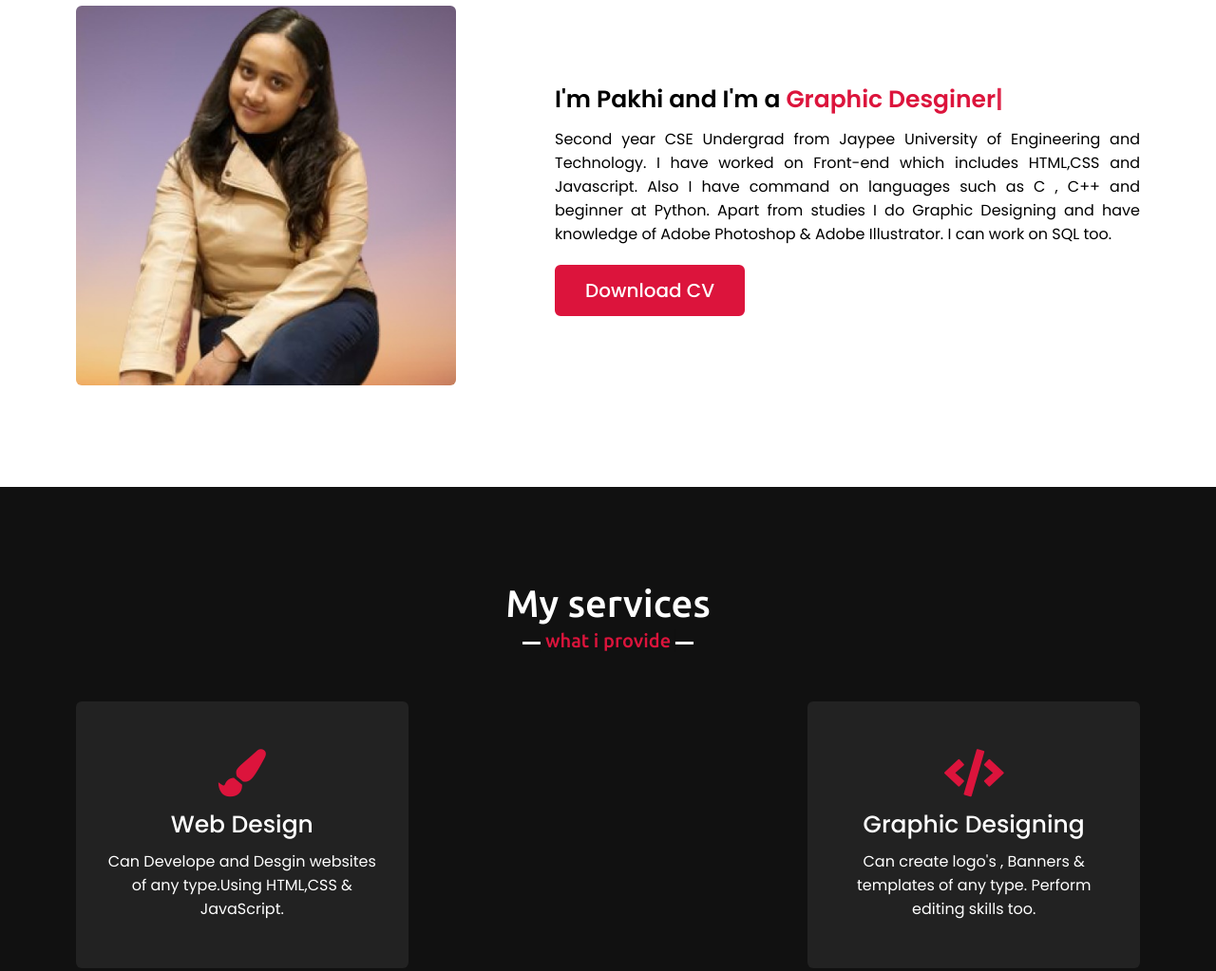
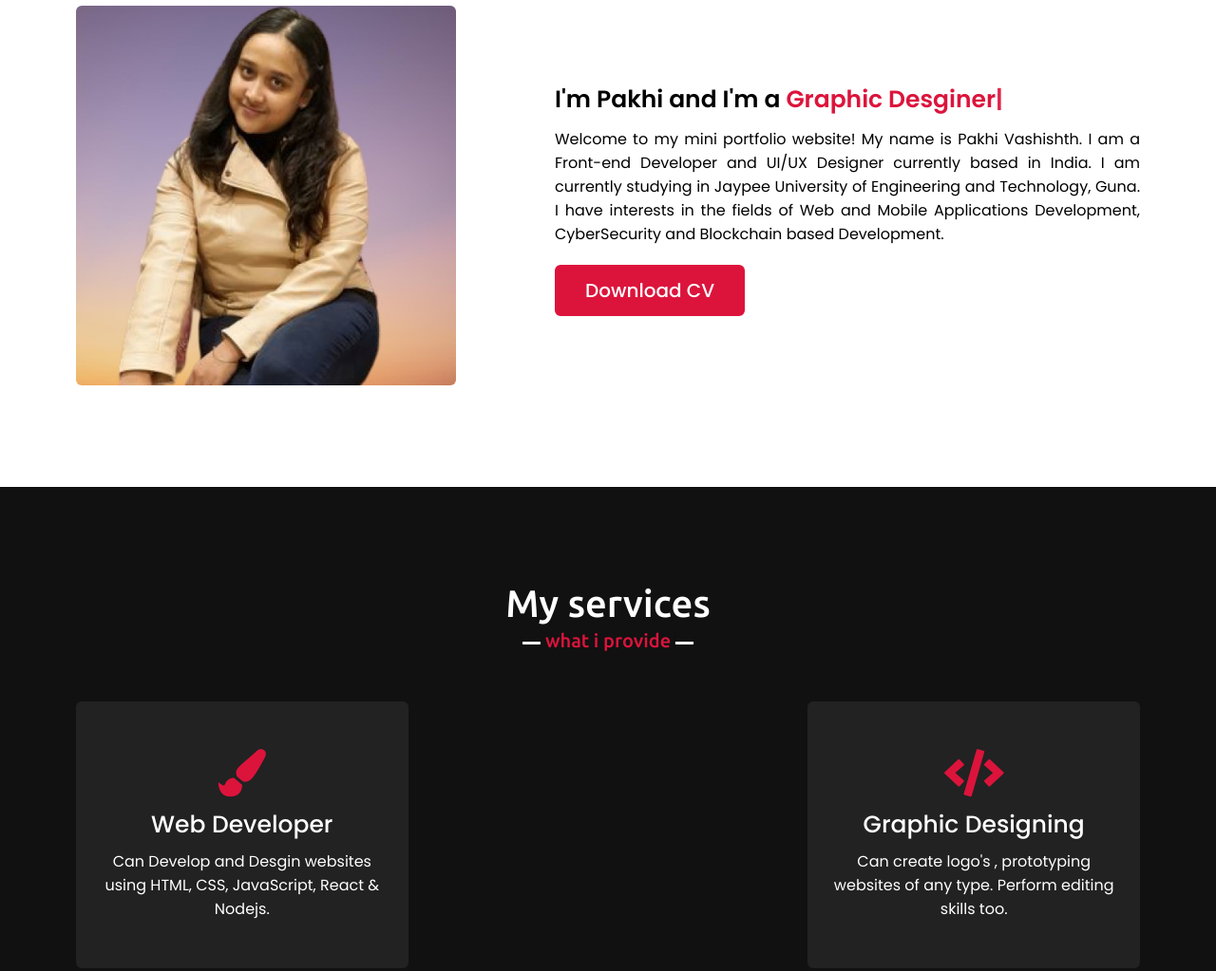
Before and after one commit to Pakhi-v/Myportfolia, a plain HTML site: page index.html in a window 1280 px wide. Shown: the part 1020-2043 px from the top of the page at 95% size. Drawn offline with nearby package versions, Linux system fonts and the light colour scheme.

Commit message:
changes added

```diff
--- a/index.html
+++ b/index.html
@@ -57,11 +57,12 @@
                 </div>
                 <div class="column right">
                     <div class="text">I'm Pakhi and I'm a <span class="typing-2"></span></div>
-                    <p>Second year CSE Undergrad from Jaypee University of Engineering and Technology.
-                        I have worked on Front-end which includes HTML,CSS and Javascript.
-                        Also I have command on languages such as C , C++ and beginner at Python.
-                        Apart from studies I do Graphic Designing and have knowledge of Adobe Photoshop & Adobe Illustrator.
-                        I can work on SQL too.</p>
+                    <p> Welcome to my mini portfolio website! My name is Pakhi Vashishth. I
+                        am a Front-end Developer and UI/UX Designer
+                        currently based in India. I am currently studying in Jaypee
+                        University of Engineering and Technology, Guna. I have interests
+                        in the fields of Web and Mobile Applications Development,
+                        CyberSecurity and Blockchain based Development.</p>
                     <a href="#">Download CV</a>
                 </div>
             </div>
@@ -76,15 +77,15 @@
                 <div class="card">
                     <div class="box">
                         <i class="fas fa-paint-brush"></i>
-                        <div class="text">Web Design</div>
-                        <p>Can Develope and Desgin websites of any type.Using HTML,CSS & JavaScript.</p>
+                        <div class="text">Web Developer</div>
+                        <p>Can Develop and Desgin websites using HTML, CSS, JavaScript, React & Nodejs.</p>
                     </div>
                 </div>
                 <div class="card">
                     <div class="box">
                         <i class="fas fa-code"></i>
                         <div class="text">Graphic Designing</div>
-                        <p>Can create logo's , Banners & templates of any type. Perform editing skills too.</p>
+                        <p>Can create logo's , prototyping websites of any type. Perform editing skills too.</p>
                     </div>
                 </div>
                </div>
@@ -99,7 +100,7 @@
             <div class="skills-content">
                 <div class="column left">
                     <div class="text">My creative skills & experiences.</div>
-                    <p>Front end web designer/developer skilled in HTML, CSS, JavaScript. Coding on programming languages like C,C++ & beginner at Python. Can Design logo's , templates and do editing on Adobe photoshop and Illustration. Create tables on SQL. </p>
+                    <p>Front end designer/developer skilled in HTML, CSS, JavaScript, React. Coding on programming languages like C,C++ & beginner at Python. Design prototyping websites. </p>
                     <a href="#">Read more</a>
                 </div>
                 <div class="column right">
@@ -133,14 +134,14 @@
                     </div>
                     <div class="bars">
                         <div class="info">
-                            <span>MySQL</span>
+                            <span>Python</span>
                             <span>70%</span>
                         </div>
                         <div class="line mysql"></div>
                     </div>
                     <div class="bars">
                         <div class="info">
-                            <span>Adobe Photoshop</span>
+                            <span>Figma</span>
                             <span>80%</span>
                         </div>
                         <div class="line photoshop"></div>
```
